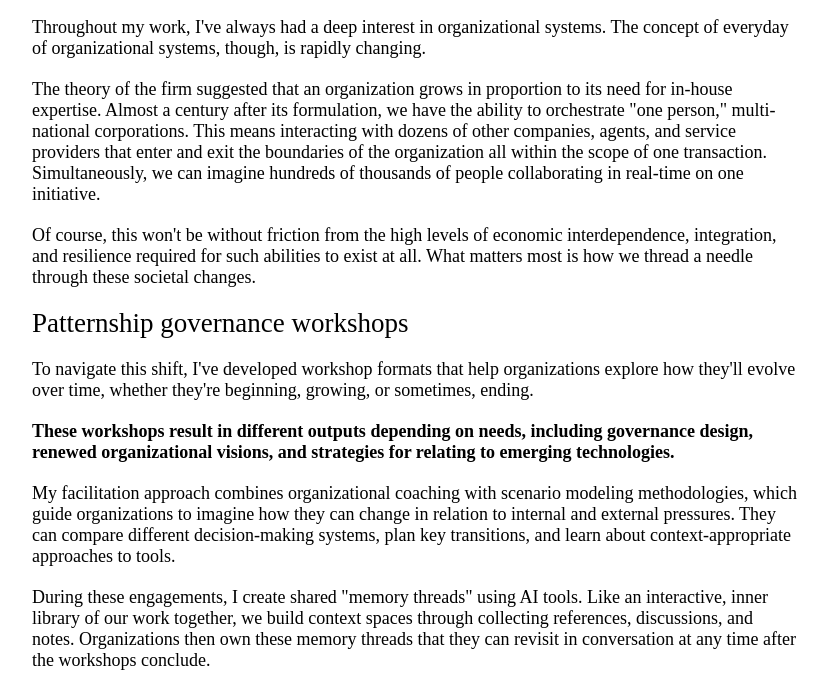
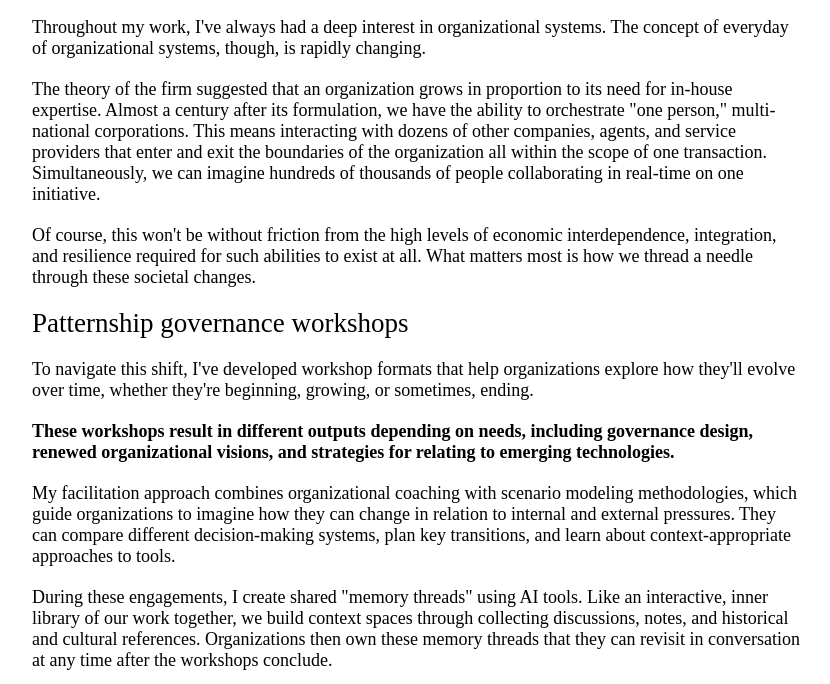
Before and after one commit to innerlibrary/innerlibrary.github.io, a plain HTML site: page workshops/index.html in a window 1280 px wide. Shown: the part 116-800 px from the top of the page, without its empty margins (224-1054 px from the left). Drawn offline with Linux system fonts and the light colour scheme.

Commit message:
Update index.html

```diff
--- a/workshops/index.html
+++ b/workshops/index.html
@@ -49,7 +49,7 @@
 
 			<p>My facilitation approach combines organizational coaching with scenario modeling methodologies, which guide organizations to imagine how they can change in relation to internal and external pressures. They can compare different decision-making systems, plan key transitions, and learn about context-appropriate approaches to tools.</p>
 
-			<p>During these engagements, I create shared "memory threads" using AI tools. Like an interactive, inner library of our work together, we build context spaces through collecting references, discussions, and notes. Organizations then own these memory threads that they can revisit in conversation at any time after the workshops conclude.</p>
+			<p>During these engagements, I create shared "memory threads" using AI tools. Like an interactive, inner library of our work together, we build context spaces through collecting discussions, notes, and historical and cultural references. Organizations then own these memory threads that they can revisit in conversation at any time after the workshops conclude.</p>
 
 			<h2>Engagement models and partners</h2>
 
```
